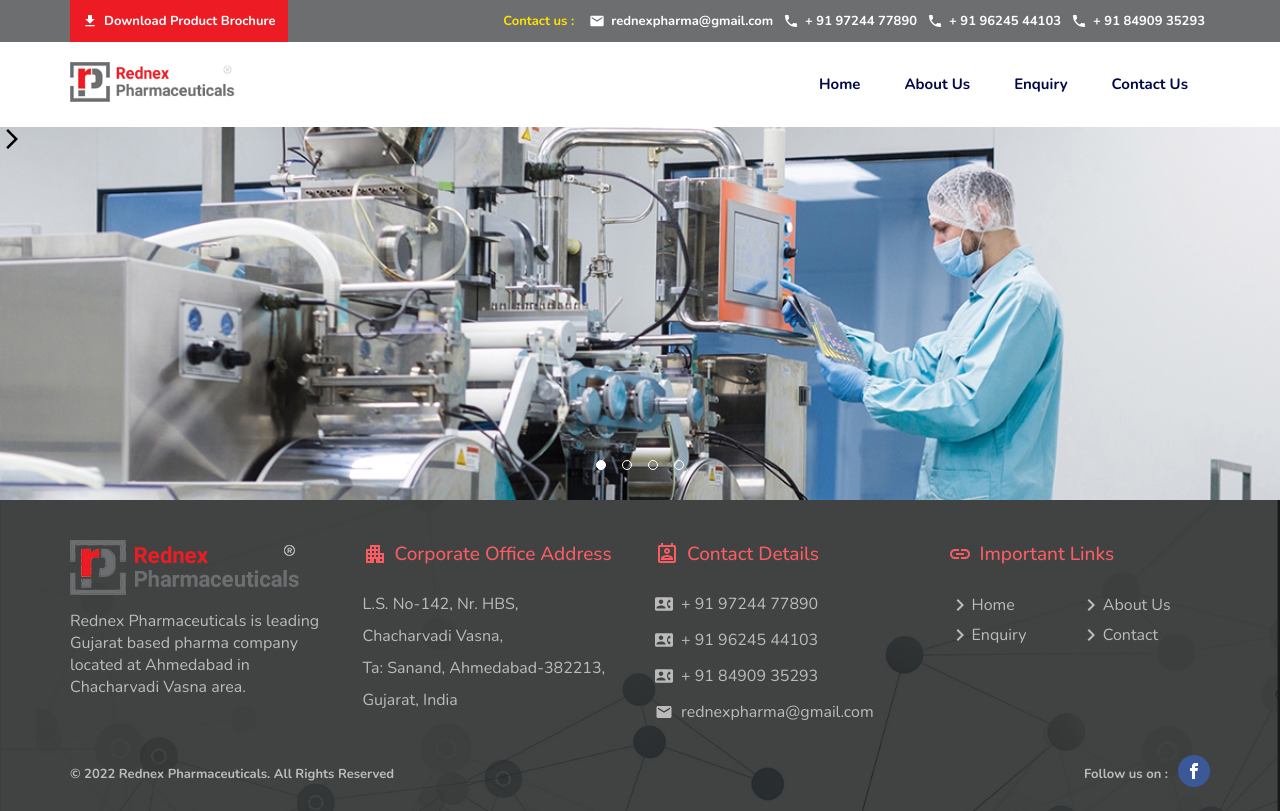
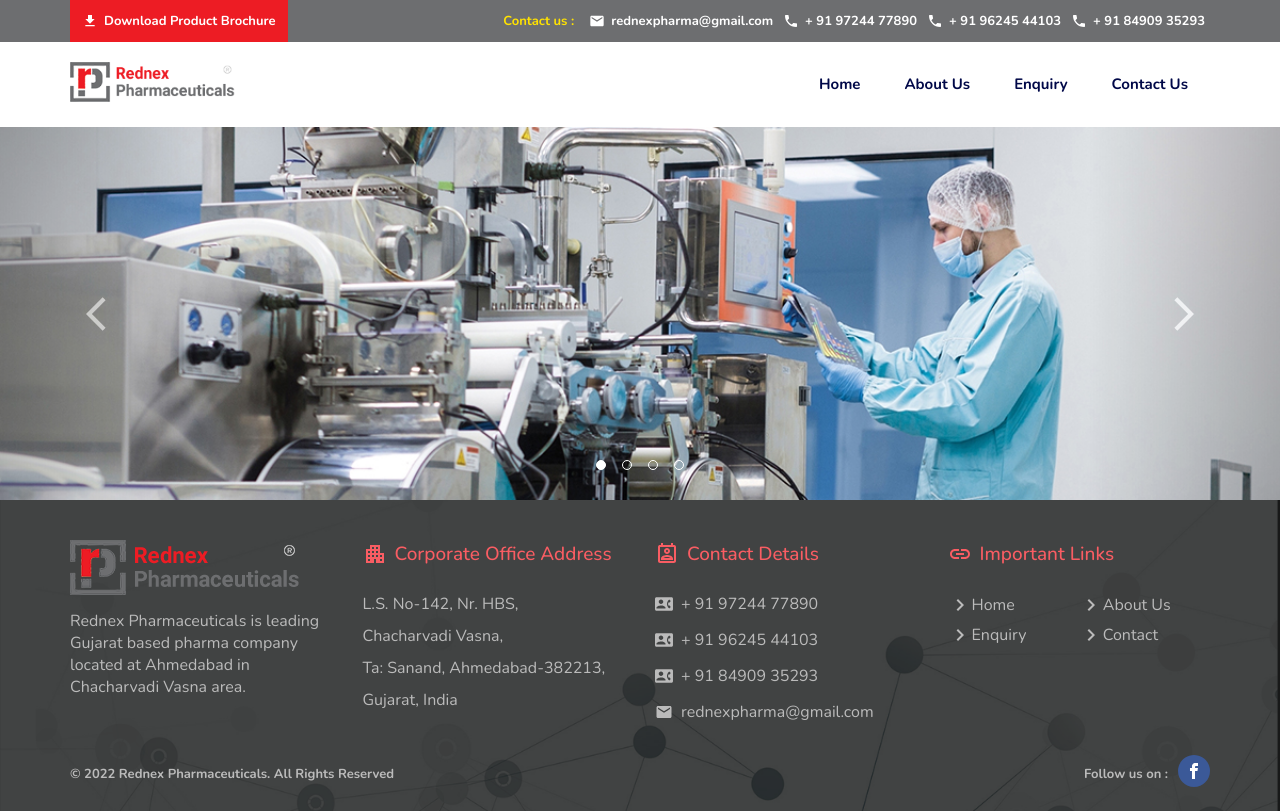
Before and after one commit to pritesh511/rednexpharma, a Next.js app: page / in a window 1280 px wide. Built offline with nearby package versions, Linux system fonts and the light colour scheme.

Commit message:
hero carousel design

```diff
--- a/components/carousel/carousel.js
+++ b/components/carousel/carousel.js
@@ -1,6 +1,6 @@
 import { Carousel } from "react-responsive-carousel";
 import "react-responsive-carousel/lib/styles/carousel.min.css";
-import { ArrowBlock, CarouselWrap, Slide } from "./styles";
+import { LeftArrowBlock, CarouselWrap, Slide, RightArrowBlock } from "./styles";
 import ArrowBackIosNewIcon from "@mui/icons-material/ArrowBackIosNew";
 import ArrowForwardIosIcon from "@mui/icons-material/ArrowForwardIos";
 
@@ -14,14 +14,14 @@
           showStatus={false}
           showThumbs={false}
           renderArrowPrev={(clickHandler, hasPrev, label) => (
-            <ArrowBlock>
-              <ArrowBackIosNewIcon onClick={clickHandler} />
-            </ArrowBlock>
+            <LeftArrowBlock onClick={clickHandler}>
+              <ArrowBackIosNewIcon style={{ color: "white" }} />
+            </LeftArrowBlock>
           )}
           renderArrowNext={(clickHandler, hasPrev, label) => (
-            <ArrowBlock>
-              <ArrowForwardIosIcon onClick={clickHandler} />
-            </ArrowBlock>
+            <RightArrowBlock onClick={clickHandler}>
+              <ArrowForwardIosIcon style={{ color: "white" }} />
+            </RightArrowBlock>
           )}
         >
           <Slide>
--- a/components/carousel/styles.js
+++ b/components/carousel/styles.js
@@ -16,11 +16,98 @@
   .dot.selected {
     background-color: var(--white) !important;
   }
+  @media only screen and (max-width: 768px) {
+    .slider {
+      height: 320px;
+    }
+    .control-dots {
+      margin: 12px 0;
+    }
+  }
+  @media only screen and (max-width: 479px) {
+    .slider {
+      height: 270px;
+    }
+  }
 `;
-const Slide = styled.div``;
-const ArrowBlock = styled.div`
+const Slide = styled.div`
+  height: 100%;
+  img {
+    height: 100%;
+    object-fit: cover;
+  }
+`;
+const LeftArrowBlock = styled.div`
+  width: 15%;
+  height: 100%;
   position: absolute;
   top: 0;
+  left: 0;
+  z-index: 100;
+  display: flex;
+  align-items: center;
+  justify-content: center;
+  cursor: pointer;
+  background-color: rgba(0, 0, 0, 0);
+  opacity: 0.5;
+  background-image: linear-gradient(
+    to right,
+    rgba(0, 0, 0, 0.5) 0,
+    rgba(0, 0, 0, 0.0001) 100%
+  );
+  transition: all 300ms;
+  svg {
+    width: 40px;
+    height: 40px;
+  }
+  :hover {
+    opacity: 0.9;
+  }
+  @media only screen and (max-width: 768px) {
+    svg {
+      width: 30px;
+      height: 30px;
+    }
+    :hover {
+      opacity: 0.5;
+    }
+  }
+`;
+const RightArrowBlock = styled.div`
+  width: 15%;
+  height: 100%;
+  position: absolute;
+  top: 0;
+  right: 0;
+  z-index: 100;
+  display: flex;
+  align-items: center;
+  justify-content: center;
+  cursor: pointer;
+  background-color: rgba(0, 0, 0, 0);
+  opacity: 0.5;
+  background-image: linear-gradient(
+    to left,
+    rgba(0, 0, 0, 0.5) 0,
+    rgba(0, 0, 0, 0.0001) 100%
+  );
+  transition: all 300ms;
+  svg {
+    width: 40px;
+    height: 40px;
+  }
+  :hover {
+    opacity: 0.9;
+  }
+  @media only screen and (max-width: 768px) {
+    svg {
+      width: 30px;
+      height: 30px;
+    }
+    :hover {
+      opacity: 0.5;
+    }
+  }
 `;
 
-export { CarouselWrap, Slide, ArrowBlock };
+export { CarouselWrap, Slide, LeftArrowBlock, RightArrowBlock };
--- a/components/navbar/styles.js
+++ b/components/navbar/styles.js
@@ -1,7 +1,11 @@
 import styled from "styled-components";
 import { Text2 } from "../../styles/styles";
 
-const NavbarSection = styled.section``;
+const NavbarSection = styled.section`
+  @media only screen and (max-width: 768px) {
+    display: none;
+  }
+`;
 const NavbarBlock = styled.div`
   display: flex;
   align-items: center;
```
